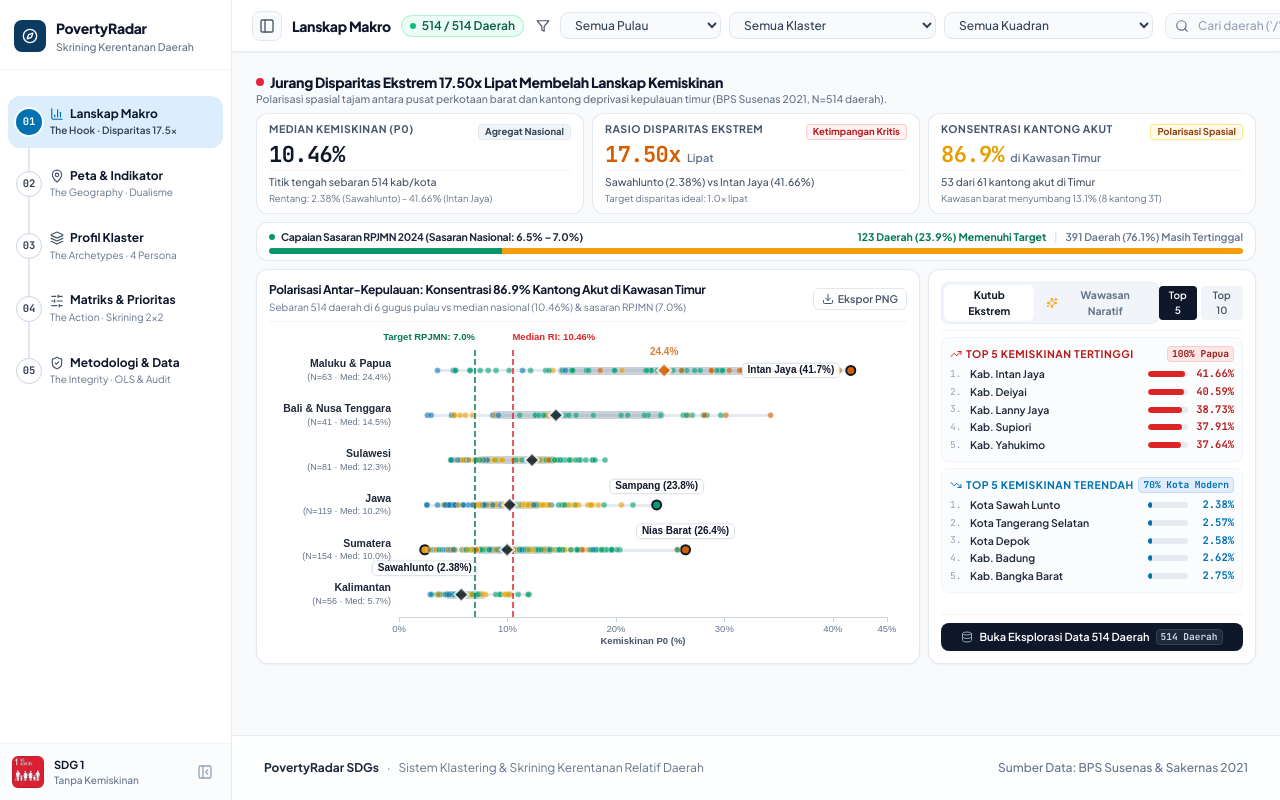
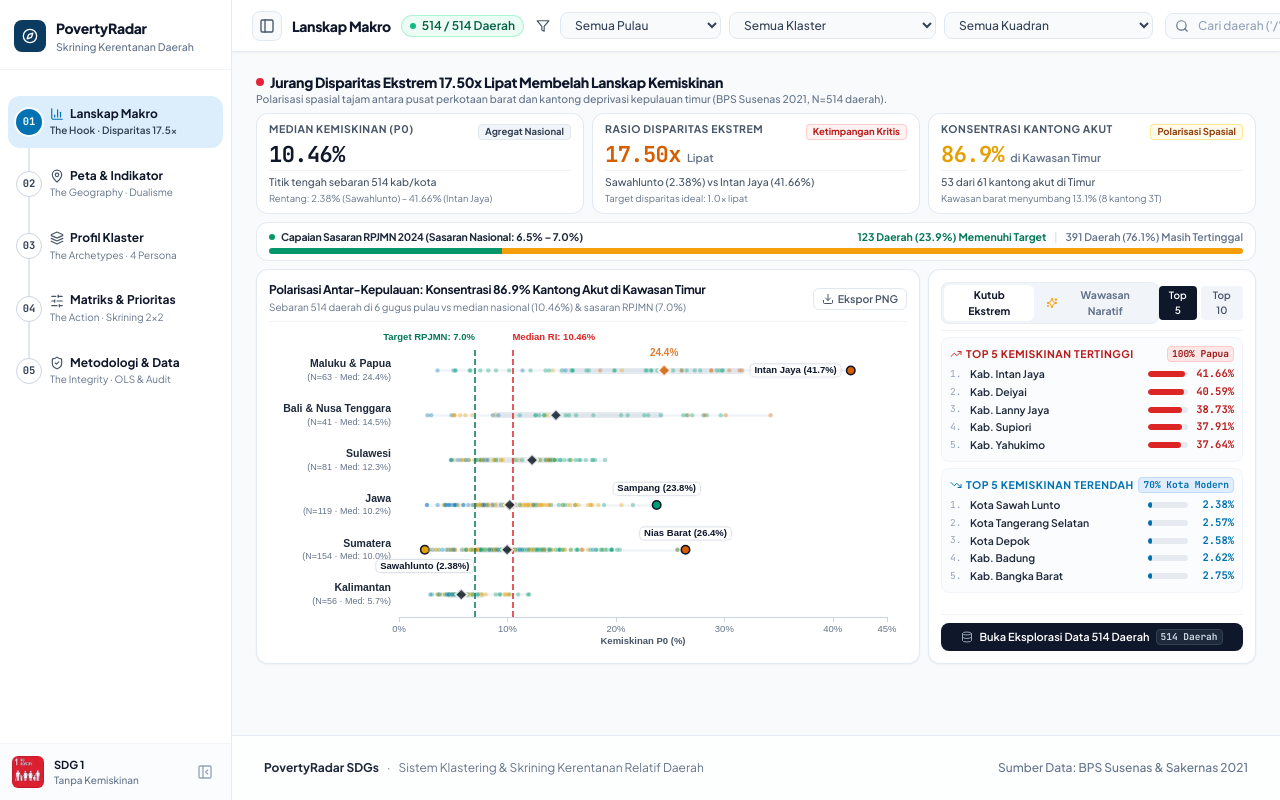
Before and after one commit to Arfiadi/poverty-radar, a React (Vite) app in the folder dashboard/: page / in a window 1280 px wide. Shown: the top 800 px of the page. Built offline with nearby package versions, Linux system fonts and the light colour scheme.

Commit message:
refactor(charts): refine ArchipelagoStripPlot point sizing, jitter clamp, and outlier tags

```diff
--- a/dashboard/src/components/charts/ArchipelagoStripPlot.tsx
+++ b/dashboard/src/components/charts/ArchipelagoStripPlot.tsx
@@ -124,12 +124,12 @@ export const ArchipelagoStripPlot: React.FC<StripPlotProps> = ({ districts }) =>
       'Intan Jaya': { label: 'Intan Jaya (41.7%)', position: 'left' },
     };
 
-    // 4. District points clamped strictly within row tracks (+-0.12)
+    // 4. District points clamped strictly within row tracks (+-0.10)
     const scatterPointsData = districts.map((d, i) => {
       const yIdx = yAxisCategories.indexOf(d.region_pulau);
       if (yIdx === -1) return null;
 
-      const pseudoJitter = ((Math.sin(i * 12.9898 + d.poverty_rate_p0) * 43758.5453) % 1) * 0.24 - 0.12;
+      const pseudoJitter = ((Math.sin(i * 12.9898 + d.poverty_rate_p0) * 43758.5453) % 1) * 0.20 - 0.10;
       const outlierCfg = OUTLIER_CONFIG[d.kab_kota];
 
       return {
@@ -138,24 +138,24 @@ export const ArchipelagoStripPlot: React.FC<StripPlotProps> = ({ districts }) =>
         rawDistrict: d,
         itemStyle: {
           color: CLUSTER_COLORS[d.cluster_id] || '#0072B2',
-          opacity: outlierCfg ? 1 : 0.6,
+          opacity: outlierCfg ? 1 : 0.35,
           borderColor: outlierCfg ? '#0F172A' : '#FFFFFF',
-          borderWidth: outlierCfg ? 2 : 0.5,
+          borderWidth: outlierCfg ? 1.5 : 0.4,
         },
-        symbolSize: outlierCfg ? 9 : 6,
+        symbolSize: outlierCfg ? 8.5 : 4.5,
         label: outlierCfg ? {
           show: true,
           formatter: outlierCfg.label,
           position: outlierCfg.position,
-          distance: 6,
-          fontSize: 10,
+          distance: 5,
+          fontSize: 9.5,
           fontWeight: 'bold',
           color: '#0F172A',
-          backgroundColor: 'rgba(255, 255, 255, 0.92)',
+          backgroundColor: 'rgba(255, 255, 255, 0.95)',
           borderColor: '#CBD5E1',
           borderWidth: 0.5,
           borderRadius: 4,
-          padding: [2, 5],
+          padding: [1.5, 4],
           shadowColor: 'rgba(0, 0, 0, 0.08)',
           shadowBlur: 3,
         } : undefined
@@ -222,8 +222,8 @@ export const ArchipelagoStripPlot: React.FC<StripPlotProps> = ({ districts }) =>
           coordinateSystem: 'cartesian2d',
           z: 2,
           lineStyle: {
-            color: '#CBD5E1',
-            width: 3,
+            color: '#E2E8F0',
+            width: 2.5,
             cap: 'round',
           },
           silent: true,
@@ -236,8 +236,8 @@ export const ArchipelagoStripPlot: React.FC<StripPlotProps> = ({ districts }) =>
           coordinateSystem: 'cartesian2d',
           z: 3,
           lineStyle: {
-            color: '#94A3B8',
-            width: 8,
+            color: '#CBD5E1',
+            width: 6,
             cap: 'round',
           },
           silent: true,
@@ -272,7 +272,7 @@ export const ArchipelagoStripPlot: React.FC<StripPlotProps> = ({ districts }) =>
           coordinateSystem: 'cartesian2d',
           z: 5,
           symbol: 'diamond',
-          symbolSize: 14,
+          symbolSize: 12,
           data: medianPointsData,
           tooltip: {
             formatter: (params: any) => {
```
